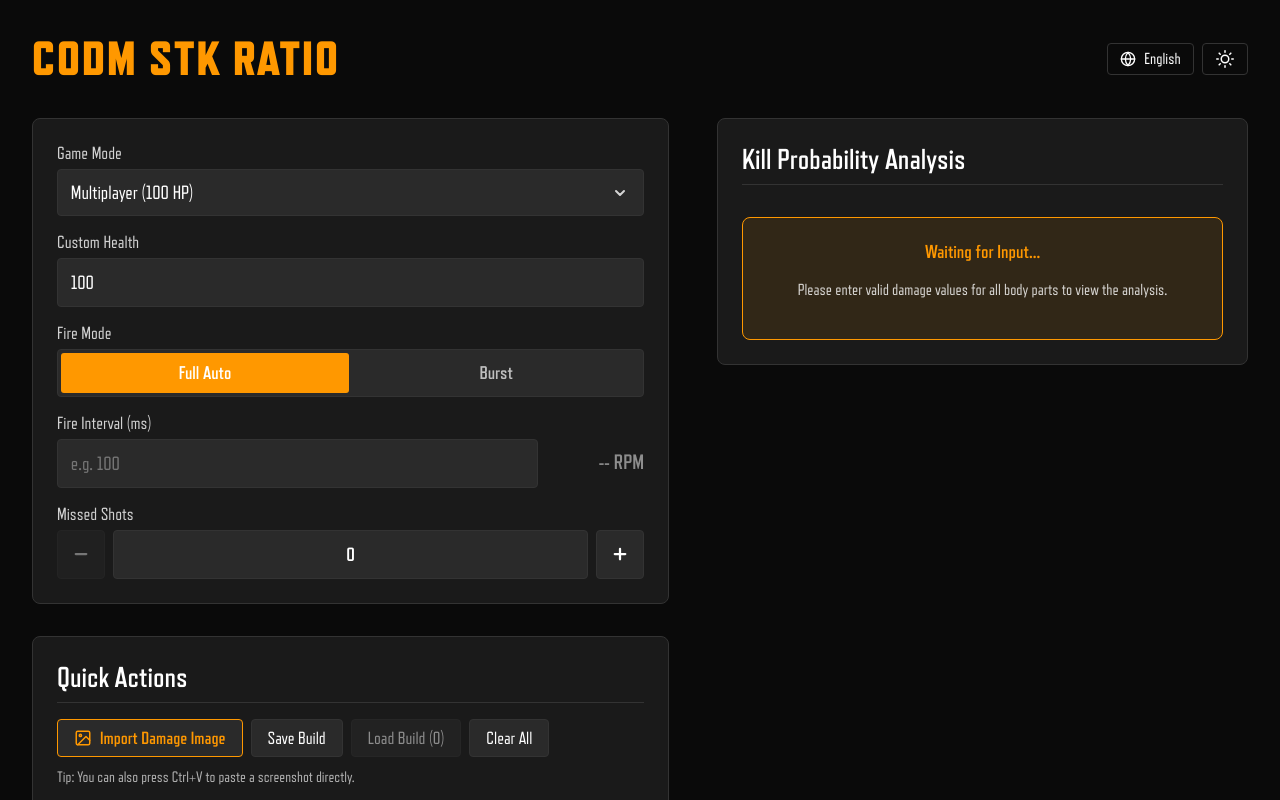
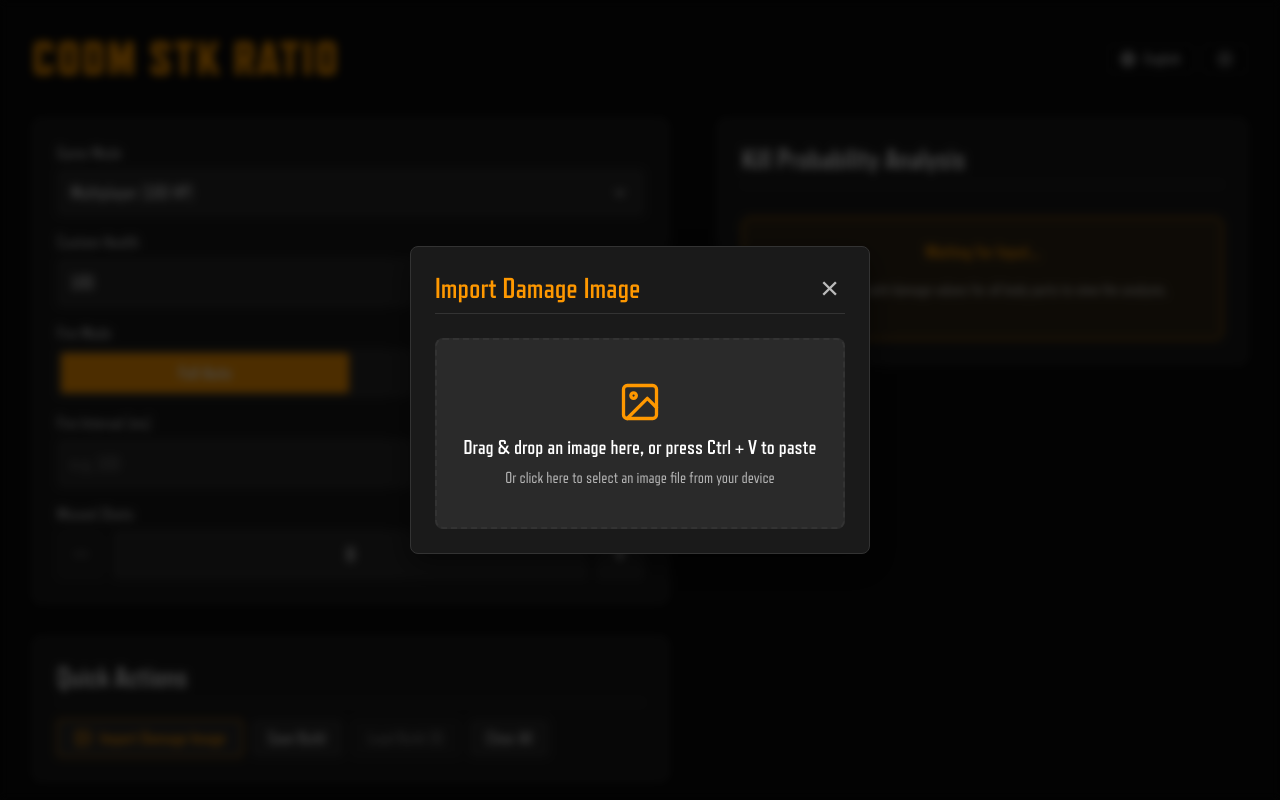
Before and after one commit to codm-stk-ratio/codm-stk-ratio.github.io, a React (Vite) app: page / in a window 1280 px wide. Both pictures are taken after a click on the button "Import Damage Image". Shown: the top 800 px of the page. Built offline with nearby package versions, Linux system fonts and the light colour scheme.

Commit message:
Add modal window with drag-and-drop and Ctrl+V paste for image import

```diff
--- a/src/App.tsx
+++ b/src/App.tsx
@@ -255,7 +255,8 @@ function App() {
       return [];
     }
   });
-  const [modalState, setModalState] = useState<'none' | 'load' | 'save'>('none');
+  const [modalState, setModalState] = useState<'none' | 'load' | 'save' | 'import'>('none');
+  const [isDraggingImage, setIsDraggingImage] = useState<boolean>(false);
   const [newBuildName, setNewBuildName] = useState<string>('');
 
   useEffect(() => {
@@ -406,6 +407,7 @@ function App() {
       setExtractedRanges(result.ranges);
       setSelectedRangeIndex(0);
       setDamages({ ...result.ranges[0].damages });
+      setModalState('none');
     } finally {
       setIsScanning(false);
     }
@@ -420,6 +422,7 @@ function App() {
   };
 
   useEffect(() => {
+    if (modalState !== 'import') return;
     const handlePaste = (e: ClipboardEvent) => {
       const items = e.clipboardData?.items;
       if (!items) return;
@@ -792,7 +795,7 @@ function App() {
               <button
                 type="button"
                 className="btn btn-import-image"
-                onClick={() => fileInputRef.current?.click()}
+                onClick={() => setModalState('import')}
                 disabled={isScanning}
               >
                 <svg xmlns="http://www.w3.org/2000/svg" width="18" height="18" viewBox="0 0 24 24" fill="none" stroke="currentColor" strokeWidth="2" strokeLinecap="round" strokeLinejoin="round">
@@ -800,7 +803,7 @@ function App() {
                   <circle cx="8.5" cy="8.5" r="1.5"></circle>
                   <polyline points="21 15 16 10 5 21"></polyline>
                 </svg>
-                {isScanning ? t('btn.scanning') : t('btn.import_image')}
+                {t('btn.import_image')}
               </button>
               <button className="btn" onClick={handleSaveDamages}>{t('btn.save_build')}</button>
               <button className="btn" onClick={() => setModalState('load')} disabled={savedBuilds.length === 0}>
@@ -808,7 +811,6 @@ function App() {
               </button>
               <button className="btn" onClick={handleClearDamages}>{t('btn.clear_all')}</button>
             </div>
-            <p className="import-hint">{t('hint.paste_image')}</p>
           </div>
 
           {extractedRanges.length > 0 && (
@@ -1028,16 +1030,80 @@ function App() {
           className="modal-overlay"
           onMouseDown={(e) => {
             if (e.target === e.currentTarget) {
+              setIsDraggingImage(false);
               setModalState('none');
             }
           }}
         >
-          <div className="modal-content">
+          <div className="modal-content" style={modalState === 'import' ? { maxWidth: '460px' } : undefined}>
             <div className="modal-header">
-              <h2>{modalState === 'load' ? t('btn.load_build') : t('btn.save_build')}</h2>
-              <button className="close-btn" onClick={() => setModalState('none')}>&times;</button>
+              <h2>
+                {modalState === 'import'
+                  ? t('btn.import_image')
+                  : modalState === 'load'
+                    ? t('btn.load_build')
+                    : t('btn.save_build')}
+              </h2>
+              <button
+                className="close-btn"
+                onClick={() => {
+                  setIsDraggingImage(false);
+                  setModalState('none');
+                }}
+              >
+                &times;
+              </button>
             </div>
 
+            {modalState === 'import' ? (
+              <div
+                className={`import-dropzone ${isDraggingImage ? 'dragging' : ''}`}
+                onClick={() => {
+                  if (!isScanning) fileInputRef.current?.click();
+                }}
+                onDragEnter={(e) => {
+                  e.preventDefault();
+                  e.stopPropagation();
+                  setIsDraggingImage(true);
+                }}
+                onDragOver={(e) => {
+                  e.preventDefault();
+                  e.stopPropagation();
+                  if (!isDraggingImage) setIsDraggingImage(true);
+                }}
+                onDragLeave={(e) => {
+                  e.preventDefault();
+                  e.stopPropagation();
+                  if (e.currentTarget.contains(e.relatedTarget as Node)) return;
+                  setIsDraggingImage(false);
+                }}
+                onDrop={(e) => {
+                  e.preventDefault();
+                  e.stopPropagation();
+                  setIsDraggingImage(false);
+                  if (isScanning) return;
+                  const file = e.dataTransfer.files?.[0];
+                  if (file && file.type.startsWith('image/')) {
+                    handleProcessImageFile(file);
+                  }
+                }}
+              >
+                <svg xmlns="http://www.w3.org/2000/svg" width="44" height="44" viewBox="0 0 24 24" fill="none" stroke="currentColor" strokeWidth="1.8" strokeLinecap="round" strokeLinejoin="round" className="import-dropzone-icon">
+                  <rect x="3" y="3" width="18" height="18" rx="2" ry="2"></rect>
+                  <circle cx="8.5" cy="8.5" r="1.5"></circle>
+                  <polyline points="21 15 16 10 5 21"></polyline>
+                </svg>
+                <p className="import-dropzone-title">
+                  {isScanning ? t('btn.scanning') : t('import.drop_or_paste')}
+                </p>
+                {!isScanning && (
+                  <p className="import-dropzone-sub">
+                    {t('import.click_to_browse')}
+                  </p>
+                )}
+              </div>
+            ) : (
+              <>
                 {modalState === 'save' && (
                   <div style={{ marginBottom: '2rem' }}>
                     <h3 style={{ marginTop: 0, marginBottom: '0.8rem', fontSize: '1.2rem' }}>{t('modal.save_new')}</h3>
@@ -1087,6 +1153,8 @@ function App() {
                     ))
                   )}
                 </div>
+              </>
+            )}
           </div>
         </div>
       )}
--- a/src/index.css
+++ b/src/index.css
@@ -308,9 +308,44 @@ input[type="number"] {
   font-weight: 700;
 }
 
-.import-hint {
-  margin: 0.7rem 0 0 0;
-  font-size: 0.95rem;
+.import-dropzone {
+  border: 2px dashed var(--border-color);
+  border-radius: 8px;
+  background-color: var(--card-bg);
+  padding: 2.5rem 1.5rem;
+  text-align: center;
+  cursor: pointer;
+  display: flex;
+  flex-direction: column;
+  align-items: center;
+  justify-content: center;
+  gap: 0.6rem;
+  transition: all 0.2s;
+  user-select: none;
+}
+
+.import-dropzone:hover,
+.import-dropzone.dragging {
+  border-color: var(--accent-color);
+  background-color: rgba(255, 152, 0, 0.1);
+}
+
+.import-dropzone-icon {
+  color: var(--accent-color);
+  margin-bottom: 0.2rem;
+}
+
+.import-dropzone-title {
+  margin: 0;
+  font-size: 1.25rem;
+  font-weight: 700;
+  color: var(--text-color);
+}
+
+.import-dropzone-sub {
+  margin: 0;
+  font-size: 1rem;
+  color: var(--text-color);
   opacity: 0.65;
 }
 
--- a/src/locales.ts
+++ b/src/locales.ts
@@ -84,7 +84,9 @@ export const translations: Record<Locale, Record<string, string>> = {
     'range.simple': 'Range {0}',
     'range.with_dist': 'Range {0} ({1} - {2}m)',
     'table.body_part': 'Body Part',
-    'hint.paste_image': 'Tip: You can also press Ctrl+V to paste a screenshot directly.'
+    'hint.paste_image': 'Tip: You can also press Ctrl+V to paste a screenshot directly.',
+    'import.drop_or_paste': 'Drag & drop an image here, or press Ctrl + V to paste',
+    'import.click_to_browse': 'Or click here to select an image file from your device'
   },
   vi: {
     'alert.duplicate_damage': 'Lỗi: Một cấu hình với các chỉ số sát thương y hệt đã được lưu trước đó!',
@@ -155,7 +157,9 @@ export const translations: Record<Locale, Record<string, string>> = {
     'range.simple': 'Tầm {0}',
     'range.with_dist': 'Tầm {0} ({1} - {2}m)',
     'table.body_part': 'Bộ phận',
-    'hint.paste_image': 'Mẹo: Bạn có thể nhấn Ctrl+V để dán trực tiếp ảnh chụp màn hình.'
+    'hint.paste_image': 'Mẹo: Bạn có thể nhấn Ctrl+V để dán trực tiếp ảnh chụp màn hình.',
+    'import.drop_or_paste': 'Kéo thả ảnh vào đây hoặc nhấn Ctrl + V để dán ảnh',
+    'import.click_to_browse': 'Hoặc nhấn vào khung này để chọn tệp ảnh từ máy'
   },
   th: {
     'alert.duplicate_damage': 'ข้อผิดพลาด: มีการตั้งค่าความเสียหายนี้อยู่แล้ว!',
@@ -226,7 +230,9 @@ export const translations: Record<Locale, Record<string, string>> = {
     'range.simple': 'ระยะที่ {0}',
     'range.with_dist': 'ระยะที่ {0} ({1} - {2}m)',
     'table.body_part': 'ส่วนร่างกาย',
-    'hint.paste_image': 'เคล็ดลับ: กด Ctrl+V เพื่อวางภาพหน้าจอได้ทันที'
+    'hint.paste_image': 'เคล็ดลับ: กด Ctrl+V เพื่อวางภาพหน้าจอได้ทันที',
+    'import.drop_or_paste': 'ลากและวางรูปภาพที่นี่ หรือกด Ctrl + V เพื่อวาง',
+    'import.click_to_browse': 'หรือคลิกที่นี่เพื่อเลือกไฟล์รูปภาพจากอุปกรณ์'
   },
   zh: {
     'alert.duplicate_damage': '错误：已存在具有相同伤害配置的方案！',
@@ -297,7 +303,9 @@ export const translations: Record<Locale, Record<string, string>> = {
     'range.simple': '射程 {0}',
     'range.with_dist': '射程 {0} ({1} - {2}m)',
     'table.body_part': '部位',
-    'hint.paste_image': '提示：您也可以直接按 Ctrl+V 粘贴截图。'
+    'hint.paste_image': '提示：您也可以直接按 Ctrl+V 粘贴截图。',
+    'import.drop_or_paste': '将图片拖放到此处，或按 Ctrl + V 粘贴',
+    'import.click_to_browse': '或点击此处从设备中选择图片文件'
   },
   ja: {
     'alert.duplicate_damage': 'エラー：同じダメージ設定のビルドが既に存在します！',
@@ -368,7 +376,9 @@ export const translations: Record<Locale, Record<string, string>> = {
     'range.simple': '射程 {0}',
     'range.with_dist': '射程 {0} ({1} - {2}m)',
     'table.body_part': '部位',
-    'hint.paste_image': 'ヒント: Ctrl+V でスクリーンショットを直接貼り付けることもできます。'
+    'hint.paste_image': 'ヒント: Ctrl+V でスクリーンショットを直接貼り付けることもできます。',
+    'import.drop_or_paste': 'ここに画像をドラッグ＆ドロップするか、Ctrl + V で貼り付け',
+    'import.click_to_browse': 'またはクリックして端末から画像ファイルを選択'
   },
   ko: {
     'alert.duplicate_damage': '오류: 동일한 데미지 설정이 이미 존재합니다!',
@@ -439,7 +449,9 @@ export const translations: Record<Locale, Record<string, string>> = {
     'range.simple': '사거리 {0}',
     'range.with_dist': '사거리 {0} ({1} - {2}m)',
     'table.body_part': '부위',
-    'hint.paste_image': '팁: Ctrl+V를 눌러 스크린샷을 직접 붙여넣을 수도 있습니다.'
+    'hint.paste_image': '팁: Ctrl+V를 눌러 스크린샷을 직접 붙여넣을 수도 있습니다.',
+    'import.drop_or_paste': '여기에 이미지를 드래그 앤 드롭하거나 Ctrl + V를 눌러 붙여넣기',
+    'import.click_to_browse': '또는 여기를 클릭하여 기기에서 이미지 파일 선택'
   },
   es: {
     'alert.duplicate_damage': 'Error: ¡Ya existe una configuración con exactamente los mismos valores de daño!',
@@ -510,7 +522,9 @@ export const translations: Record<Locale, Record<string, string>> = {
     'range.simple': 'Rango {0}',
     'range.with_dist': 'Rango {0} ({1} - {2}m)',
     'table.body_part': 'Parte',
-    'hint.paste_image': 'Consejo: También puedes presionar Ctrl+V para pegar una captura directamente.'
+    'hint.paste_image': 'Consejo: También puedes presionar Ctrl+V para pegar una captura directamente.',
+    'import.drop_or_paste': 'Arrastra y suelta una imagen aquí, o presiona Ctrl + V para pegar',
+    'import.click_to_browse': 'O haz clic aquí para seleccionar un archivo de imagen'
   },
   pt: {
     'alert.duplicate_damage': 'Erro: Uma configuração com os mesmos valores de dano já existe!',
@@ -581,7 +595,9 @@ export const translations: Record<Locale, Record<string, string>> = {
     'range.simple': 'Alcance {0}',
     'range.with_dist': 'Alcance {0} ({1} - {2}m)',
     'table.body_part': 'Parte',
-    'hint.paste_image': 'Dica: Você também pode pressionar Ctrl+V para colar uma captura diretamente.'
+    'hint.paste_image': 'Dica: Você também pode pressionar Ctrl+V para colar uma captura diretamente.',
+    'import.drop_or_paste': 'Arraste e solte uma imagem aqui, ou pressione Ctrl + V para colar',
+    'import.click_to_browse': 'Ou clique aqui para selecionar um arquivo de imagem'
   },
   ms: {
     'alert.duplicate_damage': 'Ralat: Konfigurasi dengan kerosakan yang sama sudah wujud!',
@@ -652,7 +668,9 @@ export const translations: Record<Locale, Record<string, string>> = {
     'range.simple': 'Julat {0}',
     'range.with_dist': 'Julat {0} ({1} - {2}m)',
     'table.body_part': 'Bahagian',
-    'hint.paste_image': 'Tip: Anda juga boleh menekan Ctrl+V untuk menampal tangkapan skrin.'
+    'hint.paste_image': 'Tip: Anda juga boleh menekan Ctrl+V untuk menampal tangkapan skrin.',
+    'import.drop_or_paste': 'Seret & lepas imej di sini, atau tekan Ctrl + V untuk menampal',
+    'import.click_to_browse': 'Atau klik di sini untuk memilih fail imej dari peranti'
   },
   id: {
     'alert.duplicate_damage': 'Kesalahan: Konfigurasi dengan kerusakan yang sama sudah ada!',
@@ -723,7 +741,9 @@ export const translations: Record<Locale, Record<string, string>> = {
     'range.simple': 'Jarak {0}',
     'range.with_dist': 'Jarak {0} ({1} - {2}m)',
     'table.body_part': 'Bagian',
-    'hint.paste_image': 'Tips: Anda juga dapat menekan Ctrl+V untuk menempelkan tangkapan layar.'
+    'hint.paste_image': 'Tips: Anda juga dapat menekan Ctrl+V untuk menempelkan tangkapan layar.',
+    'import.drop_or_paste': 'Seret & lepas gambar di sini, atau tekan Ctrl + V untuk menempel',
+    'import.click_to_browse': 'Atau klik di sini untuk memilih file gambar dari perangkat'
   },
   hi: {
     'alert.duplicate_damage': 'त्रुटि: समान डैमेज मानों वाला कॉन्फ़िगरेशन पहले से मौजूद है!',
@@ -794,6 +814,8 @@ export const translations: Record<Locale, Record<string, string>> = {
     'range.simple': 'रेंज {0}',
     'range.with_dist': 'रेंज {0} ({1} - {2}m)',
     'table.body_part': 'शरीर का भाग',
-    'hint.paste_image': 'सुझाव: आप सीधे स्क्रीनशॉट पेस्ट करने के लिए Ctrl+V भी दबा सकते हैं।'
+    'hint.paste_image': 'सुझाव: आप सीधे स्क्रीनशॉट पेस्ट करने के लिए Ctrl+V भी दबा सकते हैं।',
+    'import.drop_or_paste': 'यहाँ इमेज ड्रैग और ड्रॉप करें, या पेस्ट करने के लिए Ctrl + V दबाएँ',
+    'import.click_to_browse': 'या अपने डिवाइस से इमेज फ़ाइल चुनने के लिए यहाँ क्लिक करें'
   }
 };
```
Lines whose indentation alone changed are shown as unchanged.
